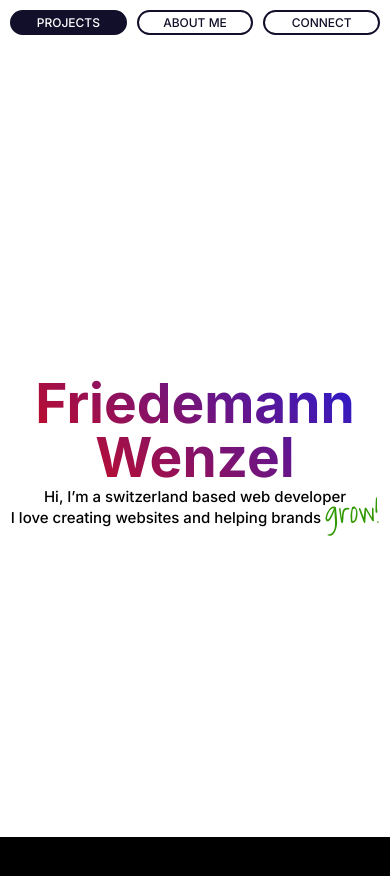
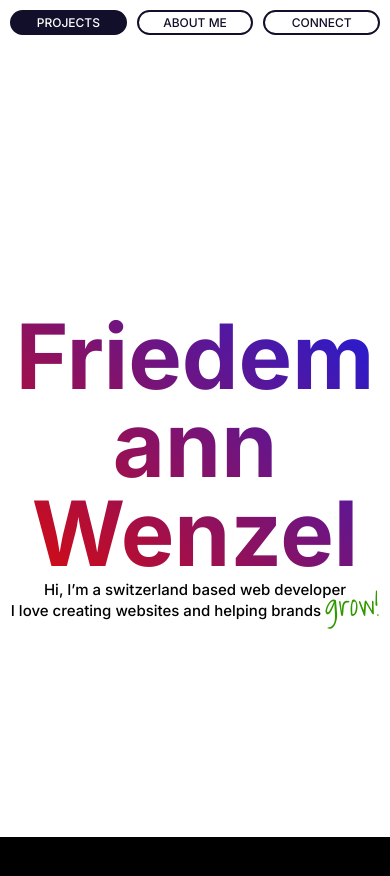
Before and after one commit to friedemannwenzel/portfolio, a plain HTML site: page index.html in a window 390 px wide. Shown: the top 876 px of the page. Drawn offline with Linux system fonts and the light colour scheme.

Commit message:
changes to sec-1

```diff
--- a/css/stylesheet.css
+++ b/css/stylesheet.css
@@ -158,9 +158,10 @@ body{
 /* Step 4: Devices smaller than 525px */
 @media (max-width: 525px) {
     .sec-1-h1 {
-        font-size: 55px;
+        font-size: 100px;
         line-height: 98%;
         margin-bottom: 80px;
+        word-break: break-all;
     }
 
     .sec-1-span-1 {
@@ -170,6 +171,22 @@ body{
     .sec-1-p {
         font-size: 15px;
     }
+}
+
+@media (max-width: 430px) {
+
+    .sec-1-h1 {
+        font-size: 90px;
+    }
+
+}
+
+@media (max-width: 355px) {
+
+    .sec-1-h1 {
+        font-size: 80px;
+    }
+
 }
 
 .sec-2 {
--- a/index.html
+++ b/index.html
@@ -28,7 +28,7 @@
     </nav>
     <section class="sec-1">
         <div class="sec-1-container">
-            <h1 class="sec-1-h1">Friedemann Wenzel</h1>
+            <h1 class="sec-1-h1">Friedemann<br> Wenzel</h1>
             <p class="sec-1-p">Hi, I’m a switzerland based web developer<br>I love creating websites and helping brands <span class="sec-1-span-1">grow!</span></p>
         </div>
     </section>
```
